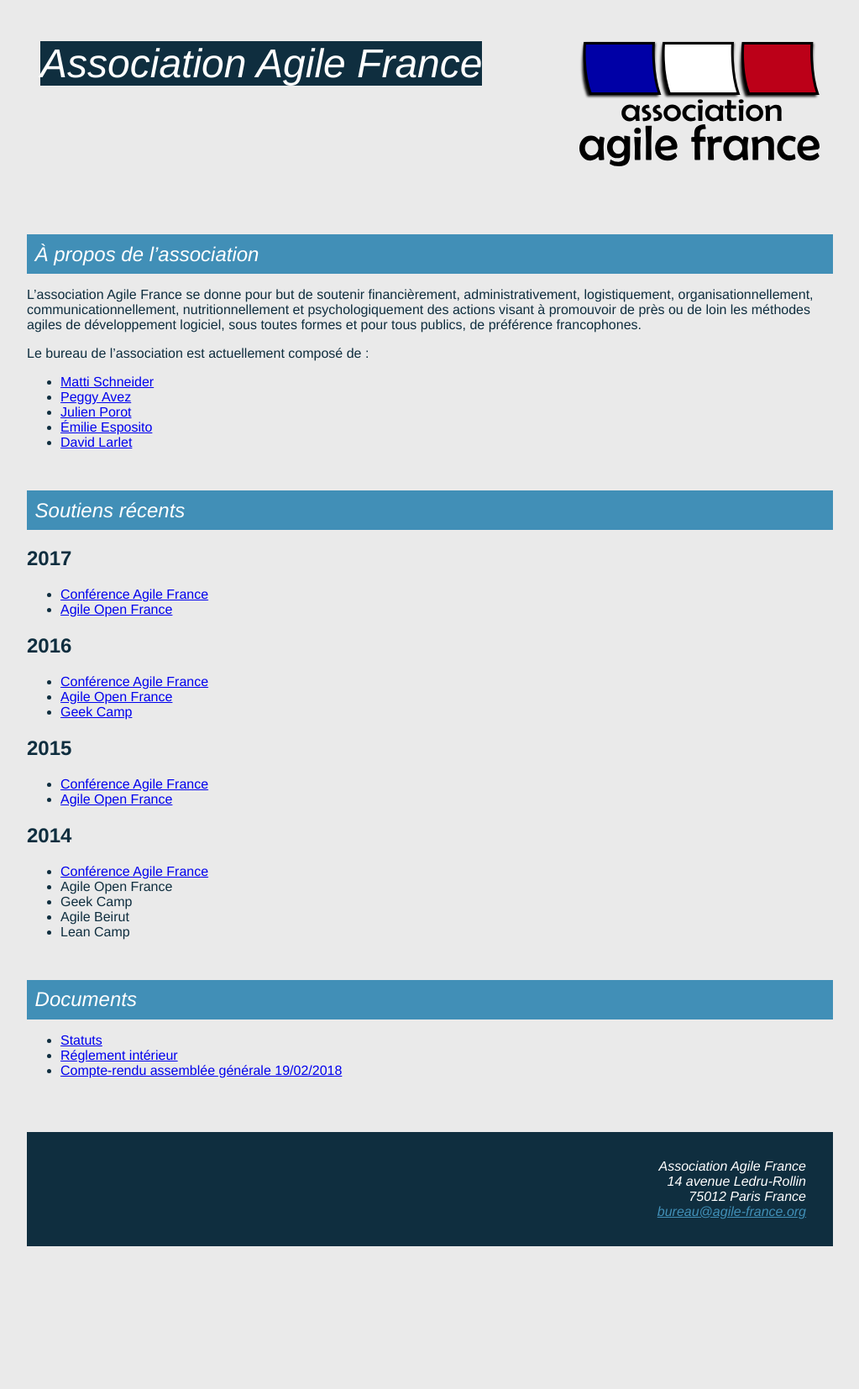
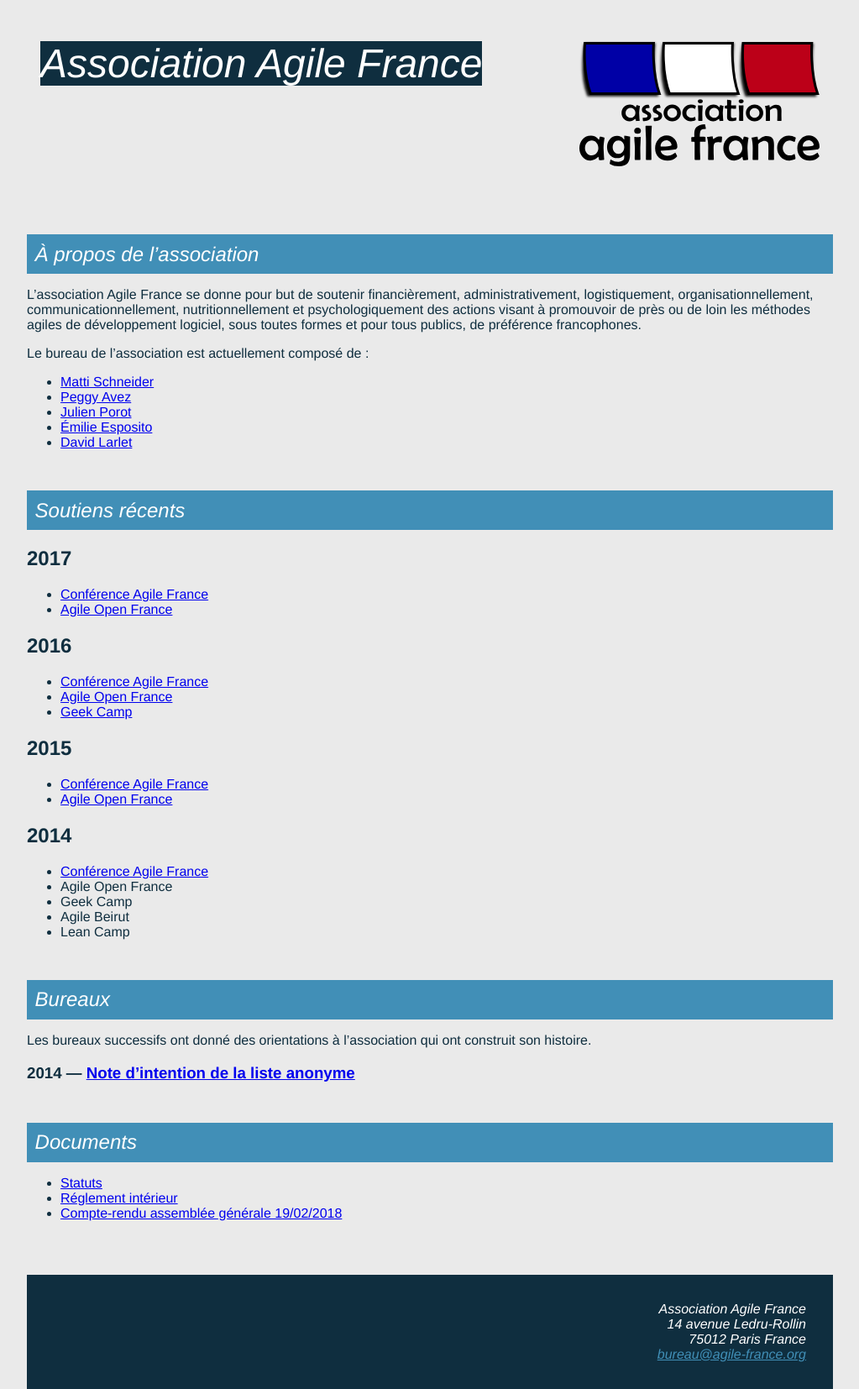
Before and after one commit to AgileFrance/AgileFrance.github.io, a Jekyll site: the page built from _pages/index.md, in a window 1280 px wide. Shown: the whole page at 84% size, without its empty margins (128-1151 px from the left). Built offline with Jekyll 4.4.1, drawn with Linux system fonts in a browser that asks for light colours; our own code applies the rules of GitHub Pages for plain Markdown files; before the commit the page ends 1484 px from its top, so only the background shows below that.

Commit message:
Crée un historique des notes d'intention

```diff
--- a/intention_bureau.html
+++ b/_bureau/2014.html
@@ -1,4 +1,6 @@
 ---
+election: 2014
+liste: anonyme
 ---
 
 <section>
--- a/_config.yml
+++ b/_config.yml
@@ -5,6 +5,11 @@
 
 url: http://agile-france.org
 
+
+collections:
+  bureau:
+    output: true
+
 defaults:
   -
     scope:
--- a/_pages/index.md
+++ b/_pages/index.md
@@ -41,6 +41,17 @@
 - Lean Camp
 
 
+# Bureaux
+
+Les bureaux successifs ont donné des orientations à l'association qui ont construit son histoire.
+
+{% assign bureaux = site.bureau | reverse %}
+
+{% for bureau in bureaux %}
+### {{ bureau.election }} — [Note d'intention de la liste {{ bureau.liste }}]({{ bureau.url }})
+{% endfor %}
+
+
 # Documents
 
 - [Statuts](/statuts)
```
